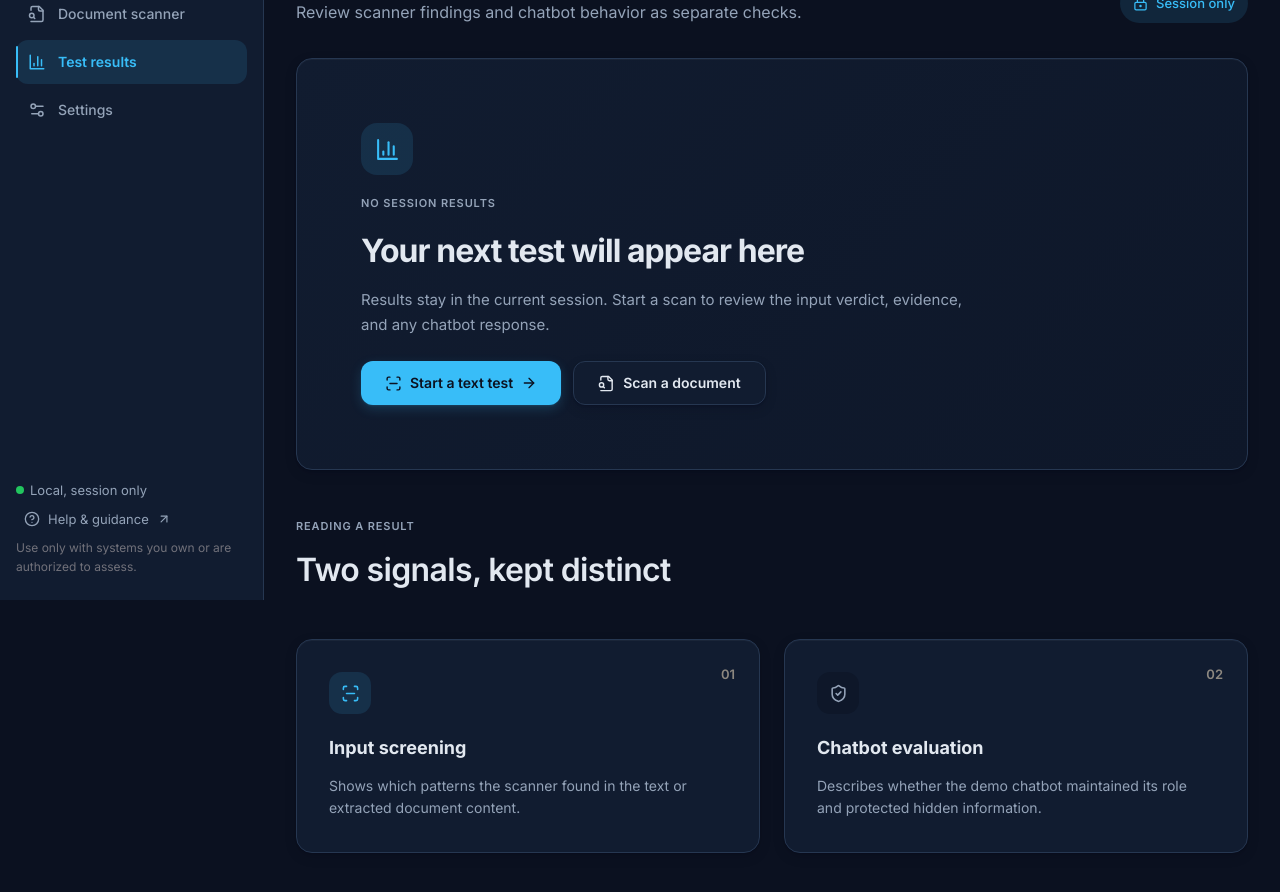
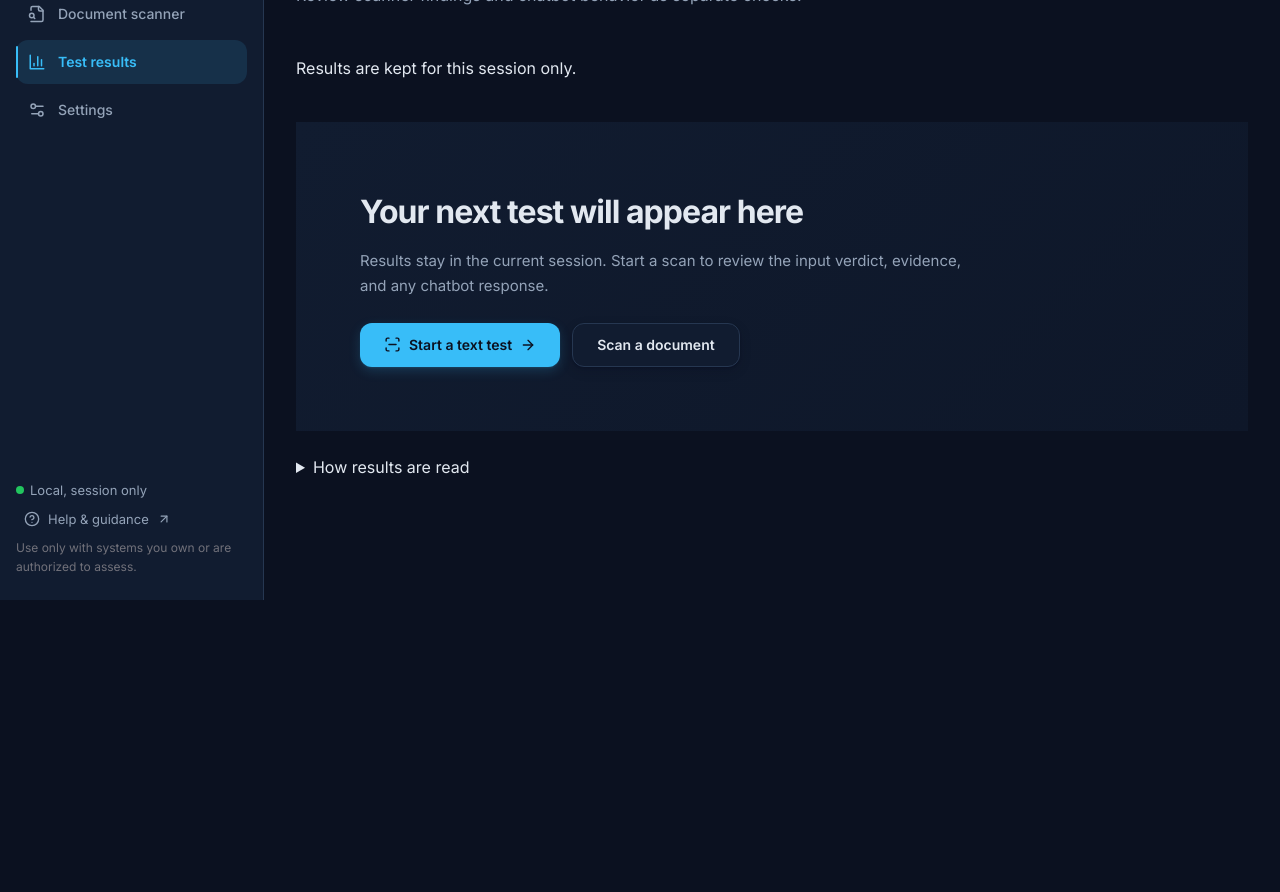
Before and after one commit to Devpal001/PromptGuard, a React (Vite) app in the folder frontend/: page /results in a window 1280 px wide. Shown: the part 200-1092 px from the top of the page. After the commit the page ends 800 px from the top, so only its background shows below. Built offline with nearby package versions, Linux system fonts and the light colour scheme.

Commit message:
phase 3b: results page

```diff
--- a/frontend/src/pages/Results.jsx
+++ b/frontend/src/pages/Results.jsx
@@ -1,48 +1,30 @@
 import React from 'react'
 import { Link } from 'react-router-dom'
-import { ArrowRight, BarChart3, FileSearch, LockKeyhole, ScanLine, ShieldCheck } from 'lucide-react'
+import { ArrowRight, BarChart3, FileSearch, ScanLine } from 'lucide-react'
 
 const Results = () => (
   <div className="tool-page results-page">
     <header className="tool-page-heading">
       <div>
-        <span className="eyebrow muted">TEST HISTORY</span>
         <h1>Results</h1>
         <p>Review scanner findings and chatbot behavior as separate checks.</p>
       </div>
-      <span className="context-pill"><LockKeyhole size={15} /> Session only</span>
     </header>
+    <p className="quiet-note">Results are kept for this session only.</p>
 
-    <section className="results-empty surface-card">
-      <span className="empty-icon"><BarChart3 size={25} /></span>
-      <span className="eyebrow muted">NO SESSION RESULTS</span>
+    <section className="results-empty">
       <h2>Your next test will appear here</h2>
       <p>Results stay in the current session. Start a scan to review the input verdict, evidence, and any chatbot response.</p>
       <div className="empty-actions">
         <Link to="/text" className="btn btn-primary"><ScanLine size={17} /> Start a text test <ArrowRight size={16} className="btn-arrow" /></Link>
-        <Link to="/document" className="btn btn-secondary"><FileSearch size={17} /> Scan a document</Link>
+        <Link to="/document" className="btn btn-secondary">Scan a document</Link>
       </div>
     </section>
 
-    <section className="section results-explainer">
-      <div className="section-header">
-        <div><span className="eyebrow muted">READING A RESULT</span><h2 className="section-title">Two signals, kept distinct</h2></div>
-      </div>
-      <div className="results-guide-grid">
-        <article className="surface-card result-guide-card">
-          <span className="guide-number">01</span>
-          <span className="panel-icon panel-icon-red"><ScanLine size={19} /></span>
-          <h3>Input screening</h3>
-          <p>Shows which patterns the scanner found in the text or extracted document content.</p>
-        </article>
-        <article className="surface-card result-guide-card">
-          <span className="guide-number">02</span>
-          <span className="panel-icon"><ShieldCheck size={19} /></span>
-          <h3>Chatbot evaluation</h3>
-          <p>Describes whether the demo chatbot maintained its role and protected hidden information.</p>
-        </article>
-      </div>
-    </section>
+    <details className="disclosure">
+      <summary>How results are read</summary>
+      <p>Input screening shows which patterns the scanner found. Chatbot evaluation is reviewed separately from the scanner verdict.</p>
+    </details>
   </div>
 )
 
```
